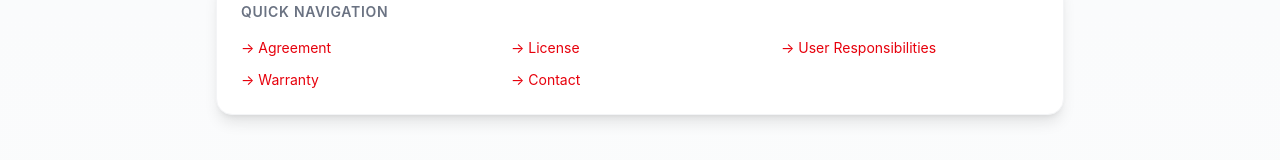
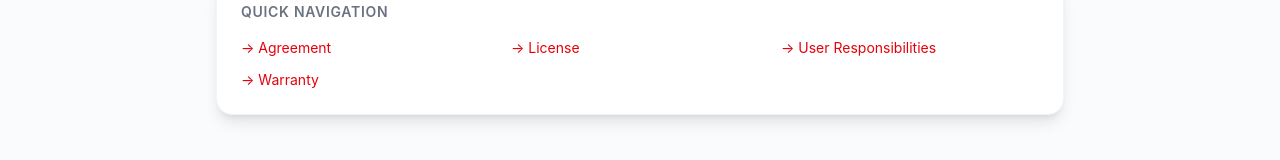
Before and after one commit to codingbrain02/hardwarepulse, a React (Vite) app: page /terms in a window 1280 px wide. Shown: the part 498-658 px from the top of the page. Built offline with nearby package versions, Linux system fonts and the light colour scheme.

Commit message:
whatever commit

```diff
--- a/src/components/TermsOfService.tsx
+++ b/src/components/TermsOfService.tsx
@@ -112,7 +112,7 @@ function TermsOfService() {
             <a href="#license" className="text-red-600 hover:text-red-700 text-sm hover:underline">→ License</a>
             <a href="#responsibilities" className="text-red-600 hover:text-red-700 text-sm hover:underline">→ User Responsibilities</a>
             <a href="#warranty" className="text-red-600 hover:text-red-700 text-sm hover:underline">→ Warranty</a>
-            <a href="#contact" className="text-red-600 hover:text-red-700 text-sm hover:underline">→ Contact</a>
+            {/*<a href="#contact" className="text-red-600 hover:text-red-700 text-sm hover:underline">→ Contact</a>*/}
           </div>
         </div>
 
```
